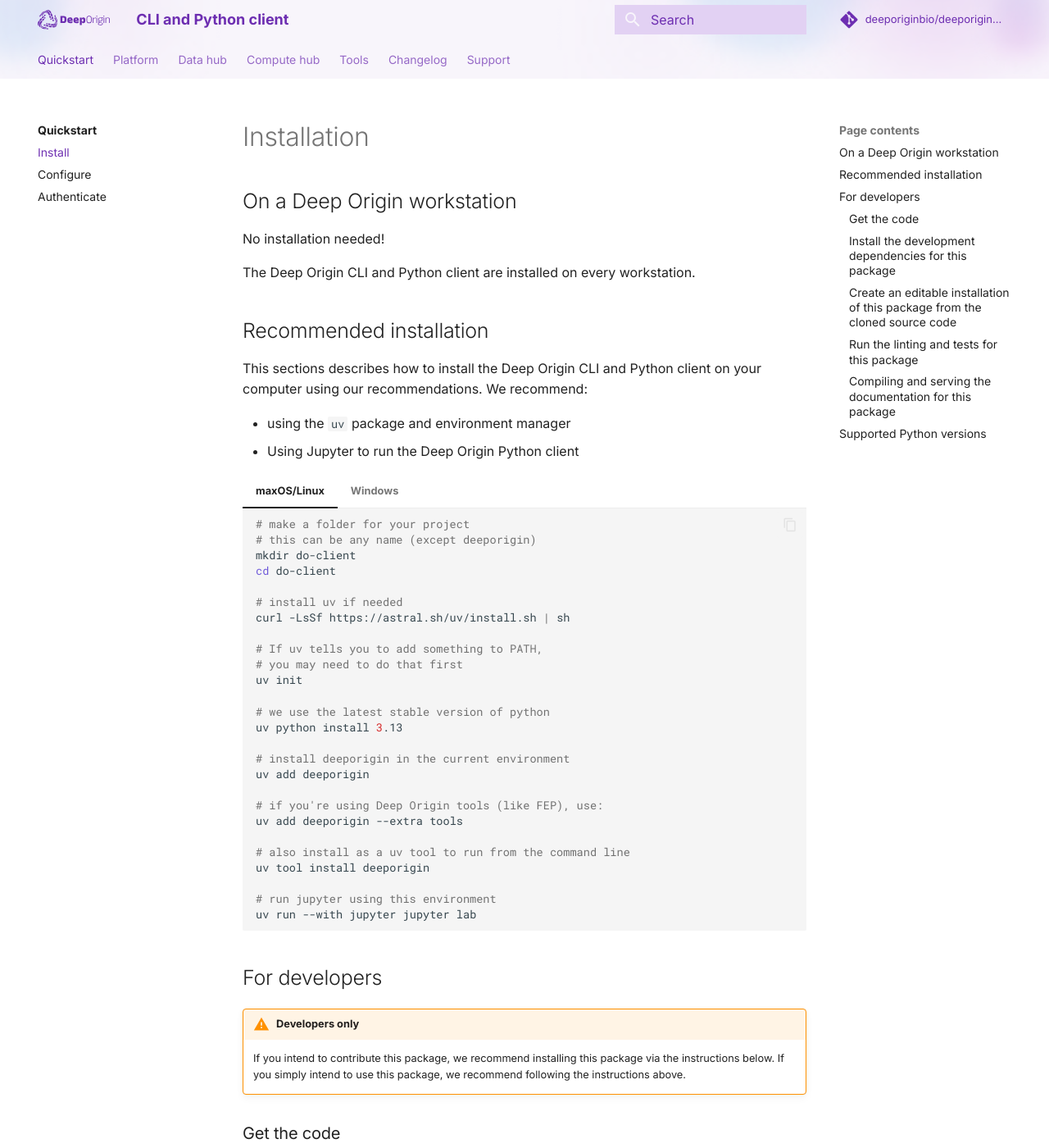
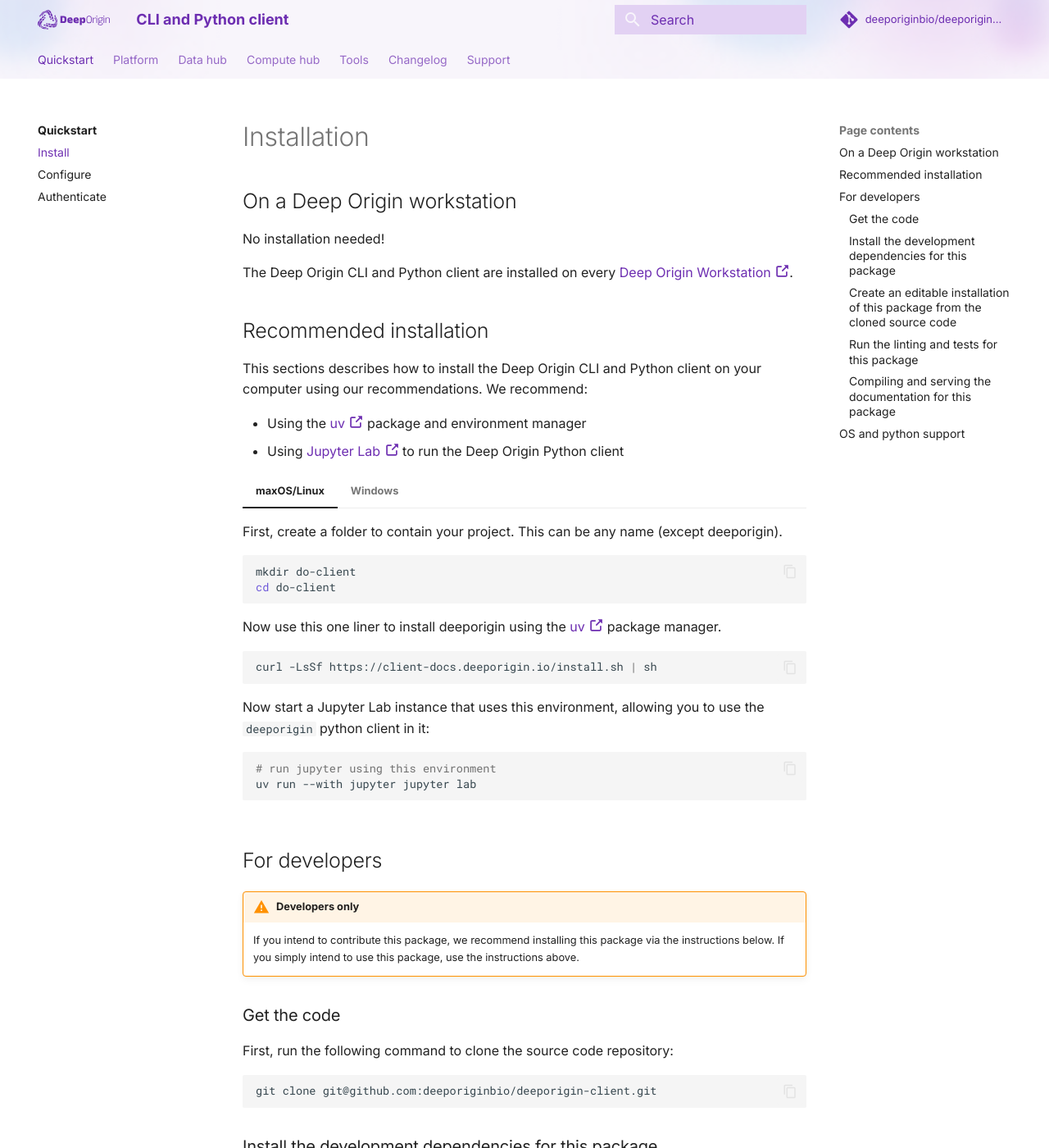
Before and after one commit to deeporiginbio/deeporigin-client, an MkDocs documentation site: the page built from docs/install.md, in a window 1280 px wide and 1400 px high. Shown: the whole window at 82% size. Built offline with MkDocs 1.6.1 and Material for MkDocs 9.7.7, drawn with Linux system fonts in a browser that asks for light colours; comment, search, counter and statistics services are not loaded; some of the changed text lies outside the part shown.

Commit message:
feat: simpler install

````diff
--- a/docs/install.md
+++ b/docs/install.md
@@ -5,44 +5,37 @@
 
 No installation needed!
 
-The Deep Origin CLI and Python client are installed on every workstation.
+The Deep Origin CLI and Python client are installed on every [Deep Origin Workstation :octicons-link-external-16:](https://docs.deeporigin.io/docs/os/compute-hub/workstations).
 
 ## Recommended installation
 
 This sections describes how to install the Deep Origin CLI and Python client on your computer using our recommendations. We recommend:
 
-- using the `uv` package and environment manager
-- Using Jupyter to run the Deep Origin Python client
+- Using the [uv :octicons-link-external-16:](https://docs.astral.sh/uv/) package and environment manager
+- Using [Jupyter Lab :octicons-link-external-16:](https://jupyter.org/) to run the Deep Origin Python client
 
 === "maxOS/Linux"
 
+    First, create a folder to contain your project. This can be any name (except deeporigin).
+
     ```bash
-    # make a folder for your project
-    # this can be any name (except deeporigin)
     mkdir do-client
     cd do-client
+    ```
 
-    # install uv if needed
-    curl -LsSf https://astral.sh/uv/install.sh | sh
+    Now use this one liner to install deeporigin using the [uv :octicons-link-external-16:](https://docs.astral.sh/uv/) package manager.
 
-    # If uv tells you to add something to PATH,
-    # you may need to do that first
-    uv init
+    ```bash
+    curl -LsSf https://client-docs.deeporigin.io/install.sh | sh
+    ```
 
-    # we use the latest stable version of python
-    uv python install 3.13
+    Now start a Jupyter Lab instance that uses this environment, allowing you to use the `deeporigin` python client in it:
 
-    # install deeporigin in the current environment
-    uv add deeporigin
 
-    # if you're using Deep Origin tools (like FEP), use:
-    uv add deeporigin --extra tools
-
-    # also install as a uv tool to run from the command line
-    uv tool install deeporigin
-
+    ```bash
     # run jupyter using this environment
     uv run --with jupyter jupyter lab
+
     ```
 
 
@@ -81,7 +74,7 @@
 ## For developers
 
 !!! warning "Developers only"
-    If you intend to contribute this package, we recommend installing this package via the instructions below. If you simply intend to use this package, we recommend following the instructions above.
+    If you intend to contribute this package, we recommend installing this package via the instructions below. If you simply intend to use this package, use the instructions above.
 
 ### Get the code
 
@@ -119,10 +112,9 @@
 
 ### Run the linting and tests for this package
 
-Once installed, you can lint and test this package by running the following commands:
+Once installed, you can test this package by running the following commands:
 
 ```bash
-make lint
 make test
 ```
 
@@ -134,11 +126,13 @@
 make docs-serve
 ```
 
-## Supported Python versions
+## OS and python support
 
-`deeporigin` is [tested](https://github.com/deeporiginbio/deeporigin-client/actions/workflows/main.yml) against the following versions of Python in Ubuntu Linux and Windows:
+`deeporigin` is [tested](https://github.com/deeporiginbio/deeporigin-client/actions/workflows/main.yml) against the following versions of Python on Ubuntu Linux and Windows:
 
-- 3.10
-- 3.11
-- 3.12
-- 3.13
+| Python | macOS | Windows | Ubuntu |
+| -- | -- | -- | -- |
+| 3.10| | ✅ | ✅ |
+| 3.11| | ✅ | ✅ |
+| 3.12| | ✅ | ✅ |
+| 3.13 | ✅ | ✅ | ✅ |
````
Also changed, not shown: other parts of docs/install.md (+1 -1 lines), 1 other file.
